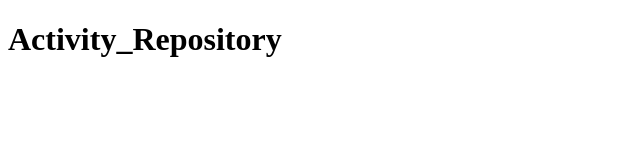
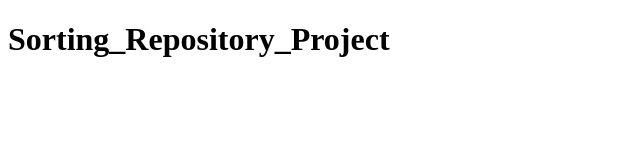
Before and after one commit to salvadoryocelyn621-coder/BSIT-3B, a plain HTML site: page Index.html in a window 1280 px wide. Shown: the whole page, without its empty margins (0-640 px from the left). Drawn offline with Linux system fonts and the light colour scheme.

Commit message:
updating and add some things

```diff
--- a/Index.html
+++ b/Index.html
@@ -6,6 +6,6 @@
     <title>Document</title>
 </head>
 <body>
-       <h1>Activity_Repository</h1>
+       <h1>Sorting_Repository_Project</h1>
 </body>
 </html>
```
